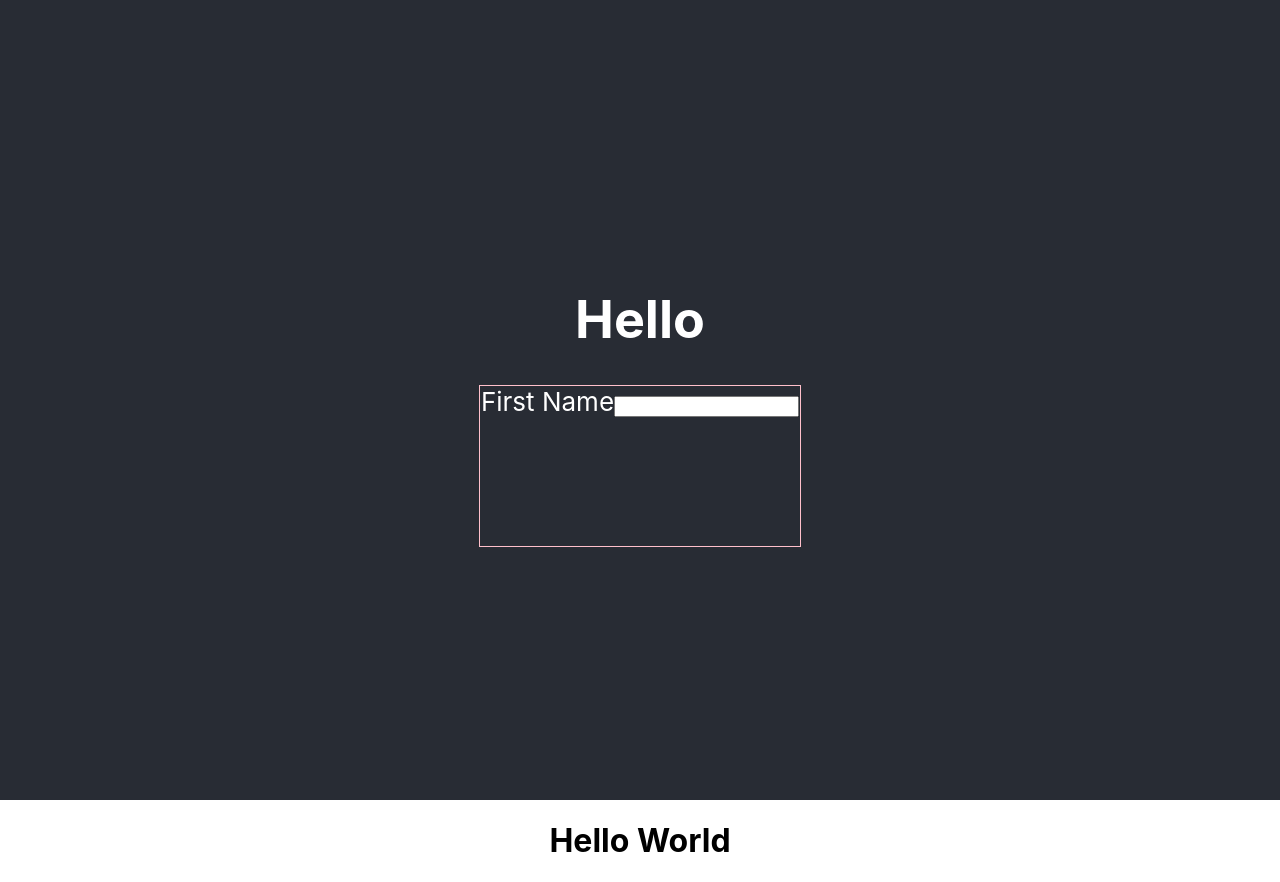
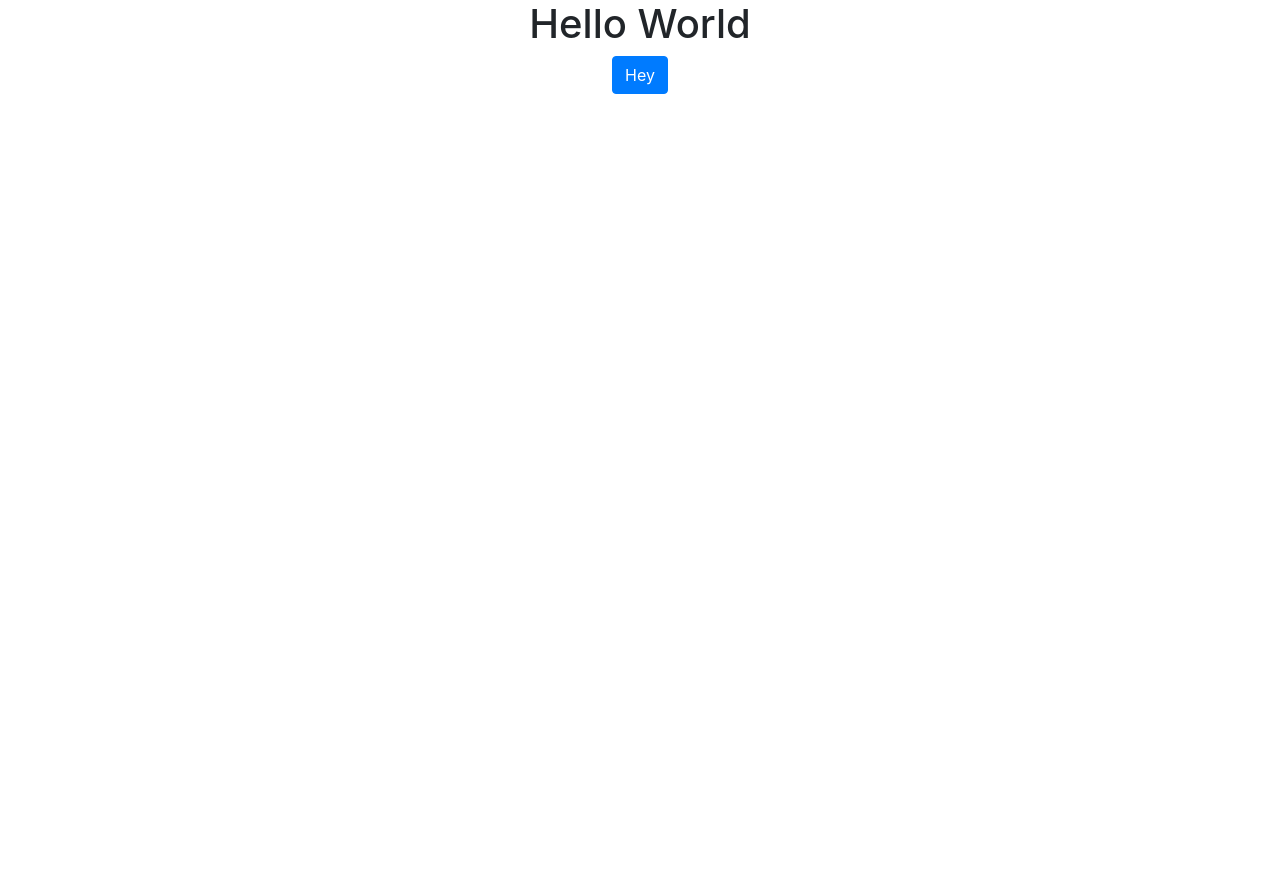
Before and after one commit to rigrergl/Financial-Atlas, a React (Create React App) app: page /monthlyView in a window 1280 px wide. After the commit the page ends 800 px from the top, so only its background shows below. Built offline with nearby package versions, Linux system fonts and the light colour scheme.

Commit message:
set up routing fully

```diff
--- a/package.json
+++ b/package.json
@@ -7,7 +7,9 @@
     "@testing-library/jest-dom": "^5.11.4",
     "@testing-library/react": "^11.1.0",
     "@testing-library/user-event": "^12.1.10",
+    "bootstrap": "^4.6.0",
     "react": "^17.0.1",
+    "react-bootstrap": "^1.5.0",
     "react-dom": "^17.0.1",
     "react-router-dom": "^5.2.0",
     "react-scripts": "4.0.3",
--- a/src/App.js
+++ b/src/App.js
@@ -11,10 +11,6 @@
 function App() {
   return (
     <div className="App">
-      <header className="App-header">
-        <h1>Hello</h1>
-        <Login />
-      </header>
       <Router>
         <div>
           {/* A <Switch> looks through its children <Route>s and
@@ -25,11 +21,7 @@
             </Route>
 
             <Route path="/">
-              <ul>
-                <li>
-                  <Link to="/monthlyView">Home</Link>
-                </li>
-              </ul>
+               <Login />
             </Route>
           </Switch>
         </div>
--- a/src/components/MonthlyView.js
+++ b/src/components/MonthlyView.js
@@ -1,10 +1,12 @@
 import React, { Component } from 'react'
+import Button from 'react-bootstrap/Button';
 
 export default class MonthlyView extends Component {
     render() {
         return (
             <div>
                 <h1>Hello World</h1>
+                <Button>Hey</Button>
             </div>
         )
     }
--- a/src/index.js
+++ b/src/index.js
@@ -3,6 +3,7 @@
 import './index.css';
 import App from './App';
 import reportWebVitals from './reportWebVitals';
+import 'bootstrap/dist/css/bootstrap.min.css';
 
 ReactDOM.render(
   <React.StrictMode>
```
Also changed, not shown: 1 other file (tests, documents, lock files or other folders).
